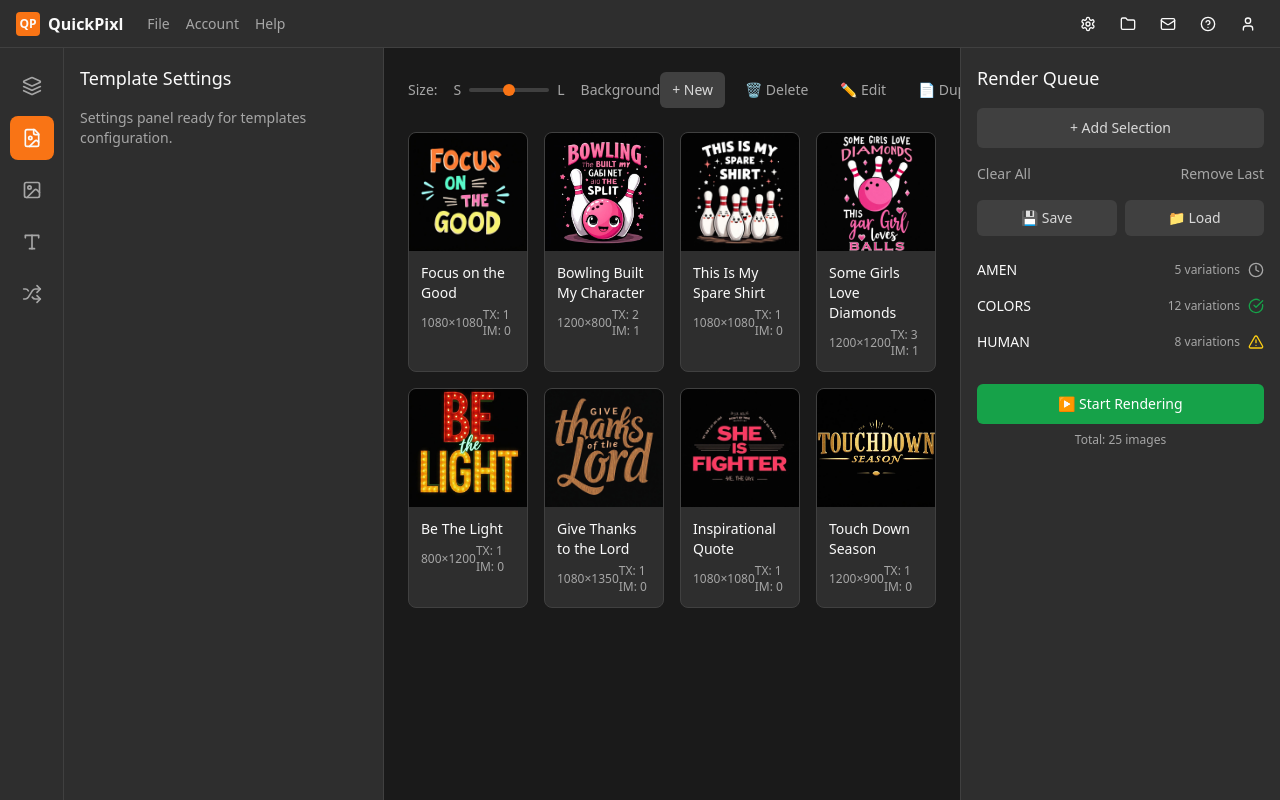
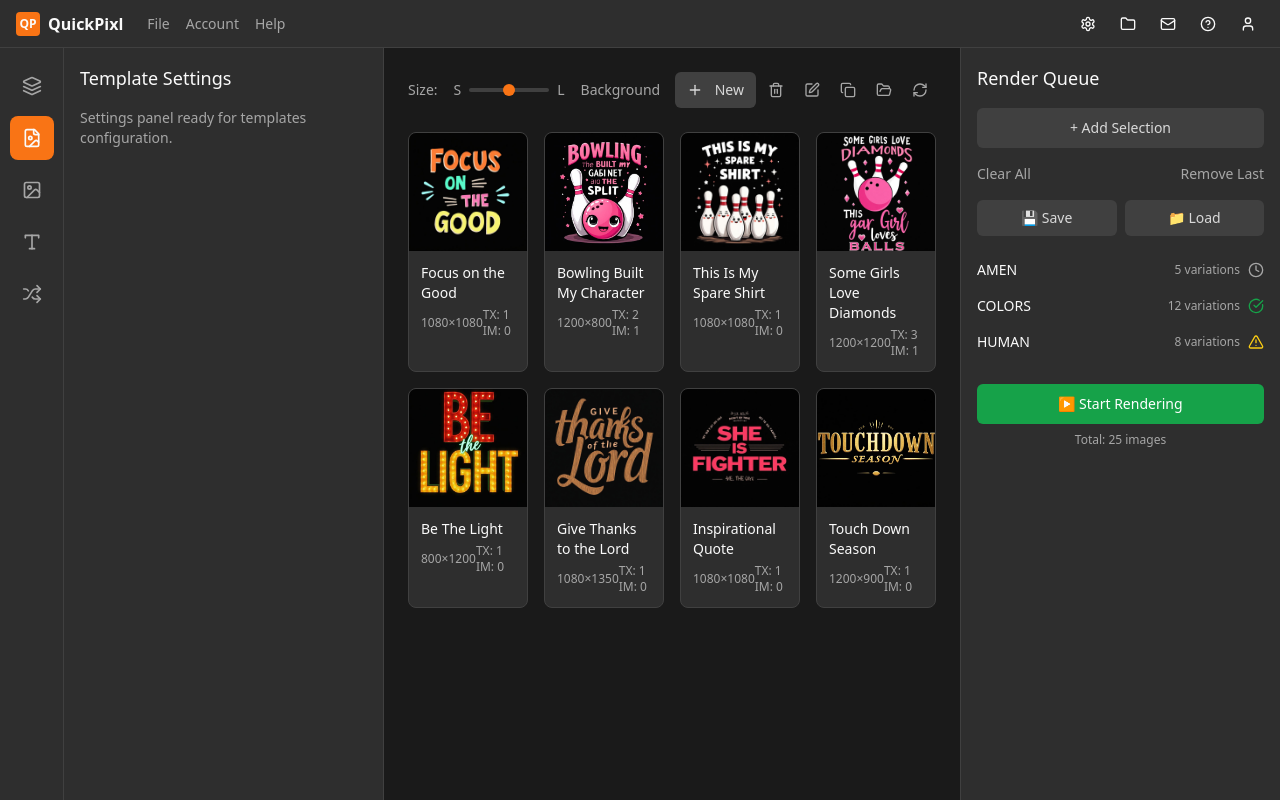
Before and after one commit to qminati/quickpixl-template-ui, a React (Vite) app: page / in a window 1280 px wide. Built offline with nearby package versions, Linux system fonts and the light colour scheme.

Commit message:
Refactor template header icons
Change template header to use compact icons instead of full words with icons.

```diff
--- a/src/components/QuickPixl.tsx
+++ b/src/components/QuickPixl.tsx
@@ -12,7 +12,13 @@ import {
   User,
   Clock,
   CheckCircle,
-  AlertTriangle
+  AlertTriangle,
+  Plus,
+  Trash2,
+  Edit,
+  Copy,
+  FolderOpen,
+  RefreshCw
 } from 'lucide-react';
 import { Button } from '@/components/ui/button';
 
@@ -204,13 +210,26 @@ const QuickPixl = () => {
                 </div>
                 <span className="text-sm text-muted-foreground ml-4">Background</span>
               </div>
-              <div className="flex items-center space-x-2">
-                <Button variant="secondary" size="sm">+ New</Button>
-                <Button variant="ghost" size="sm" className="text-muted-foreground">🗑 Delete</Button>
-                <Button variant="ghost" size="sm" className="text-muted-foreground">✏️ Edit</Button>
-                <Button variant="ghost" size="sm" className="text-muted-foreground">📄 Duplicate</Button>
-                <Button variant="ghost" size="sm" className="text-muted-foreground">📁 Folder</Button>
-                <Button variant="ghost" size="sm" className="text-muted-foreground">🔄 Refresh</Button>
+              <div className="flex items-center space-x-1">
+                <Button variant="secondary" size="sm">
+                  <Plus className="w-4 h-4 mr-1" />
+                  New
+                </Button>
+                <Button variant="ghost" size="sm" className="text-muted-foreground p-2">
+                  <Trash2 className="w-4 h-4" />
+                </Button>
+                <Button variant="ghost" size="sm" className="text-muted-foreground p-2">
+                  <Edit className="w-4 h-4" />
+                </Button>
+                <Button variant="ghost" size="sm" className="text-muted-foreground p-2">
+                  <Copy className="w-4 h-4" />
+                </Button>
+                <Button variant="ghost" size="sm" className="text-muted-foreground p-2">
+                  <FolderOpen className="w-4 h-4" />
+                </Button>
+                <Button variant="ghost" size="sm" className="text-muted-foreground p-2">
+                  <RefreshCw className="w-4 h-4" />
+                </Button>
               </div>
             </div>
           </div>
```
